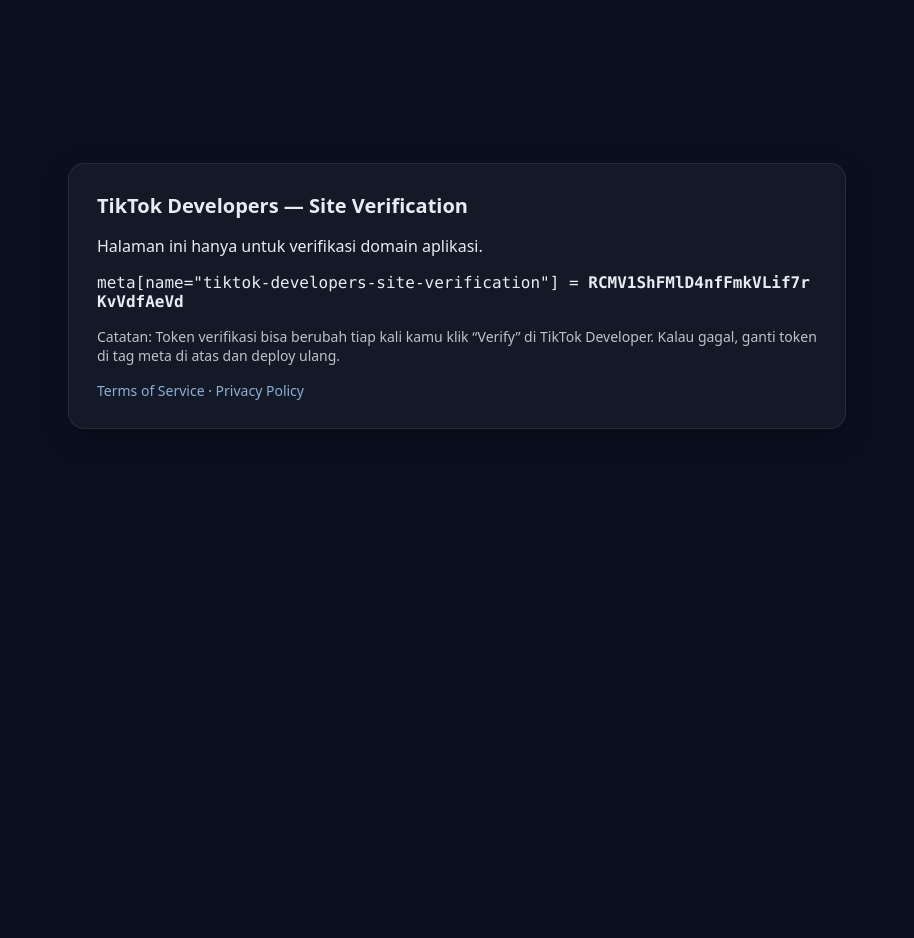
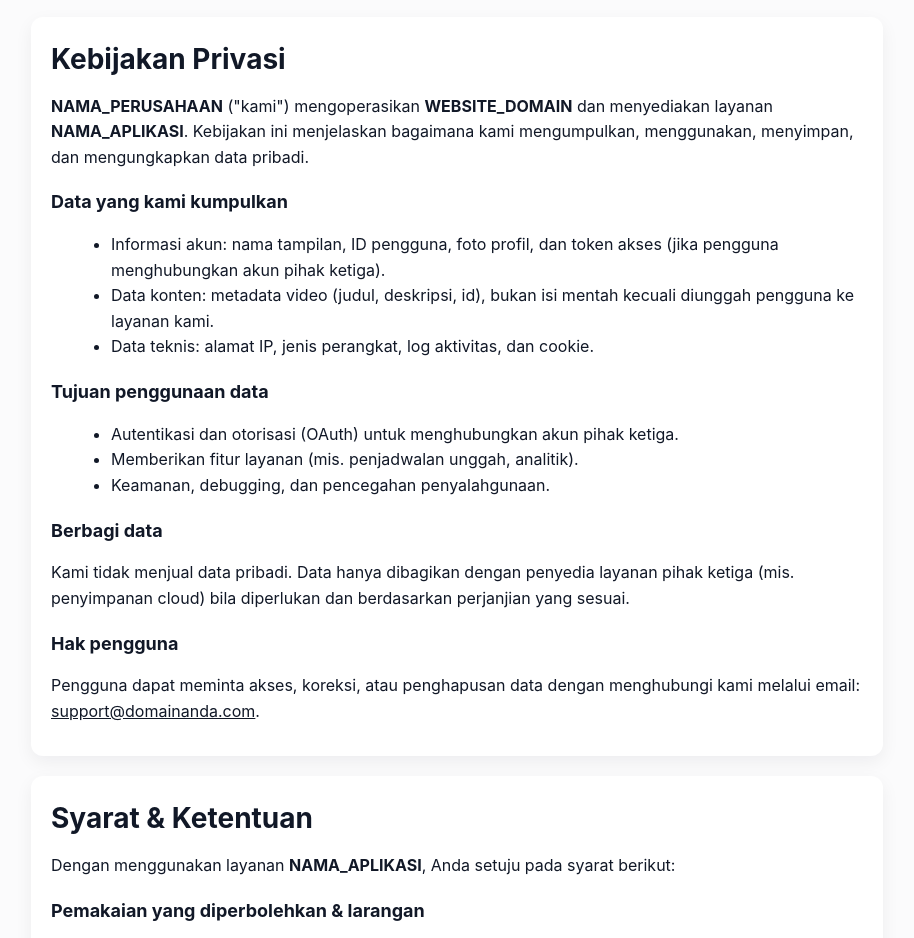
Before and after one commit to Binyok/TermsOfService, a plain HTML site: page index.html in a window 1280 px wide. Shown: the part 128-1066 px from the top of the page, without its empty margins (183-1097 px from the left). Before the commit the page ends 848 px from the top, so only its background shows below. Drawn offline with Linux system fonts and the light colour scheme.

Commit message:
Update index.html

```diff
--- a/index.html
+++ b/index.html
@@ -1,40 +1,106 @@
 <!doctype html>
 <html lang="id">
 <head>
-  <meta charset="utf-8" />
-  <meta name="viewport" content="width=device-width, initial-scale=1" />
-  <title>Site Verification — TikTok Developers</title>
-  <meta name="robots" content="noindex,nofollow" />
-
-  <!-- Token verifikasi TikTok Developer -->
-  <meta name="tiktok-developers-site-verification" content="RCMV1ShFMlD4nfFmkVLif7rKvVdfAeVd" />
-
+  <meta charset="utf-8">
+  <meta name="viewport" content="width=device-width,initial-scale=1">
+  <title>Dokumen Privasi — Nama Aplikasi</title>
+  <meta name="description" content="Kebijakan Privasi & Syarat Penggunaan untuk Nama Aplikasi">
   <style>
-    html, body {height: 100%;margin: 0;font-family: system-ui, -apple-system, Segoe UI, Roboto, Ubuntu, Cantarell, Noto Sans, Arial, sans-serif;background:#0b1020;color:#e8ebf1;}
-    .wrap {min-height: 100%;display: grid;place-items: center;padding: 24px;}
-    .card {max-width: 720px;width: 100%;background: rgba(255,255,255,0.04);border: 1px solid rgba(255,255,255,0.08);border-radius: 16px;padding: 28px;box-shadow: 0 10px 30px rgba(0,0,0,.25);}
-    .title {font-size: 20px;margin: 0 0 8px;}
-    .mono {font-family: ui-monospace, SFMono-Regular, Menlo, Monaco, Consolas, "Liberation Mono", monospace;word-break: break-all;}
-    .hint {opacity: .8;font-size: 14px;margin-top: 10px;}
-    .links {margin-top: 16px;font-size: 14px;opacity:.8}
-    a {color:#a5d6ff;text-decoration: none;}
-    a:hover {text-decoration: underline;}
+    :root{--bg:#fbfbfc;--card:#fff;--muted:#6b7280;--accent:#111827}
+    *{box-sizing:border-box}
+    body{font-family:Inter,ui-sans-serif,system-ui,-apple-system,'Segoe UI',Roboto,'Helvetica Neue',Arial;line-height:1.6;background:var(--bg);color:var(--accent);margin:0;padding:0}
+    .wrap{max-width:900px;margin:48px auto;padding:24px}
+    header{display:flex;align-items:center;justify-content:space-between;gap:16px}
+    .brand{font-weight:700;font-size:20px}
+    .meta{color:var(--muted);font-size:14px}
+    .card{background:var(--card);border-radius:12px;padding:20px;margin-top:20px;box-shadow:0 6px 18px rgba(15,23,42,0.06)}
+    h1{font-size:28px;margin:0 0 8px}
+    h2{font-size:18px;margin-top:18px}
+    p{margin:12px 0}
+    ul{margin:8px 0 12px 20px}
+    footer{margin-top:28px;color:var(--muted);font-size:13px}
+    a{color:inherit;text-decoration:underline}
+    .small{font-size:13px;color:var(--muted)}
+    .pill{display:inline-block;padding:6px 10px;border-radius:999px;background:#f3f4f6;color:#111827;font-size:13px;margin-right:8px}
+    @media (max-width:640px){.wrap{margin:24px 16px;padding:16px}}
   </style>
 </head>
 <body>
-  <main class="wrap">
-    <section class="card">
-      <h1 class="title">TikTok Developers — Site Verification</h1>
-      <p>Halaman ini hanya untuk verifikasi domain aplikasi.</p>
-      <p class="mono">meta[name="tiktok-developers-site-verification"] =
-        <strong>RCMV1ShFMlD4nfFmkVLif7rKvVdfAeVd</strong>
-      </p>
-      <p class="hint">Catatan: Token verifikasi bisa berubah tiap kali kamu klik &ldquo;Verify&rdquo; di TikTok Developer.
-        Kalau gagal, ganti token di tag meta di atas dan deploy ulang.</p>
-      <div class="links">
-        <a href="/tos.html">Terms of Service</a> &middot; <a href="/privacy.html">Privacy Policy</a>
+  <div class="wrap">
+    <header>
+      <div>
+        <div class="brand">NAMA_APLIKASI</div>
+        <div class="small">Dokumen: Kebijakan Privasi • Syarat & Ketentuan</div>
       </div>
-    </section>
-  </main>
+      <div class="meta">Terakhir diperbarui: <strong>1 September 2025</strong></div>
+    </header>
+
+    <div class="card">
+      <h1>Kebijakan Privasi</h1>
+      <p><strong>NAMA_PERUSAHAAN</strong> ("kami") mengoperasikan <strong>WEBSITE_DOMAIN</strong> dan menyediakan layanan <strong>NAMA_APLIKASI</strong>. Kebijakan ini menjelaskan bagaimana kami mengumpulkan, menggunakan, menyimpan, dan mengungkapkan data pribadi.</p>
+
+      <h2>Data yang kami kumpulkan</h2>
+      <ul>
+        <li>Informasi akun: nama tampilan, ID pengguna, foto profil, dan token akses (jika pengguna menghubungkan akun pihak ketiga).</li>
+        <li>Data konten: metadata video (judul, deskripsi, id), bukan isi mentah kecuali diunggah pengguna ke layanan kami.</li>
+        <li>Data teknis: alamat IP, jenis perangkat, log aktivitas, dan cookie.</li>
+      </ul>
+
+      <h2>Tujuan penggunaan data</h2>
+      <ul>
+        <li>Autentikasi dan otorisasi (OAuth) untuk menghubungkan akun pihak ketiga.</li>
+        <li>Memberikan fitur layanan (mis. penjadwalan unggah, analitik).</li>
+        <li>Keamanan, debugging, dan pencegahan penyalahgunaan.</li>
+      </ul>
+
+      <h2>Berbagi data</h2>
+      <p>Kami tidak menjual data pribadi. Data hanya dibagikan dengan penyedia layanan pihak ketiga (mis. penyimpanan cloud) bila diperlukan dan berdasarkan perjanjian yang sesuai.</p>
+
+      <h2>Hak pengguna</h2>
+      <p>Pengguna dapat meminta akses, koreksi, atau penghapusan data dengan menghubungi kami melalui email: <a href="mailto:support@domainanda.com">support@domainanda.com</a>.</p>
+    </div>
+
+    <div class="card">
+      <h1>Syarat & Ketentuan</h1>
+      <p>Dengan menggunakan layanan <strong>NAMA_APLIKASI</strong>, Anda setuju pada syarat berikut:</p>
+      <h2>Pemakaian yang diperbolehkan & larangan</h2>
+      <ul>
+        <li>Gunakan layanan secara sah dan sesuai kebijakan platform pihak ketiga (mis. TikTok).</li>
+        <li>Dilarang melakukan scraping massal, reverse engineering, distribusi malware, atau penyalahgunaan API.</li>
+      </ul>
+
+      <h2>Tanggung jawab</h2>
+      <p>Kami menyediakan layanan "sebagaimana adanya". Kami tidak bertanggung jawab atas kerusakan tidak langsung yang timbul dari penggunaan layanan sejauh diizinkan hukum.</p>
+
+      <h2>Pengakhiran</h2>
+      <p>Kami dapat menangguhkan atau menghentikan akun yang melanggar ketentuan ini.</p>
+    </div>
+
+    <div class="card">
+      <h1>Perjanjian Pemrosesan Data (ringkas)</h1>
+      <p>Kami bertindak sebagai pemroses data ketika memproses data atas nama pengguna/pelanggan (controller). Kami menerapkan langkah teknis dan organisasi yang wajar untuk melindungi data.</p>
+      <ul>
+        <li>Jenis data: identitas dasar, pengenal akun pihak ketiga, token akses, metadata.</li>
+        <li>Sub-prosesor: kami dapat menunjuk penyedia pihak ketiga, dan akan menegakkan kewajiban perlindungan data kepada mereka.</li>
+      </ul>
+    </div>
+
+    <div class="card">
+      <h1>Kebijakan Cookie</h1>
+      <p>Kami menggunakan cookie esensial untuk fungsi keamanan dan cookie analitik untuk memahami penggunaan layanan. Anda dapat menonaktifkan cookie melalui pengaturan browser, namun beberapa fitur mungkin tidak berfungsi.</p>
+    </div>
+
+    <div class="card">
+      <h1>Kontak</h1>
+      <p>Jika ingin meminta akses/akses, penghapusan, atau pertanyaan kebijakan: hubungi <a href="mailto:support@domainanda.com">support@domainanda.com</a></p>
+      <p class="small">Alamat: ALAMAT_PERUSAHAAN • Domain: <a href="https://WEBSITE_DOMAIN">WEBSITE_DOMAIN</a></p>
+    </div>
+
+    <footer class="small">
+      <div class="pill">NAMA_PERUSAHAAN</div>
+      <div style="display:inline-block;vertical-align:middle;margin-left:8px">© <span id="year"></span> — Semua hak dilindungi</div>
+      <script>document.getElementById('year').textContent=new Date().getFullYear()</script>
+    </footer>
+  </div>
 </body>
 </html>
```
